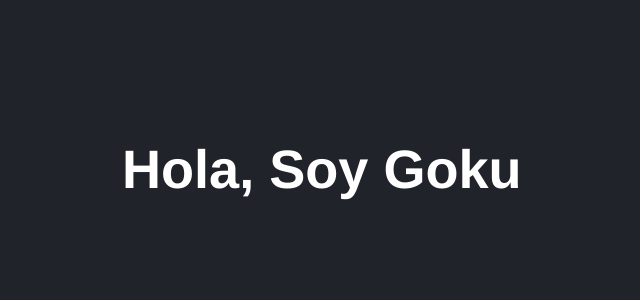
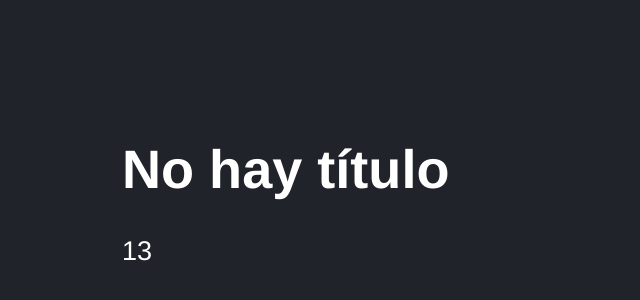
Before and after one commit to thezxdev/intro-react, a React (Vite) app: page / in a window 1280 px wide. Shown: the part 46-346 px from the top of the page, without its empty margins (26-666 px from the left). Built offline with nearby package versions, Linux system fonts and the light colour scheme.

Commit message:
Propiedades por defecto

```diff
--- a/src/FirstApp.jsx
+++ b/src/FirstApp.jsx
@@ -26,7 +26,7 @@ export const FirstApp = ( { title, subTitle } ) => {
     <>
 			<h1>{ title }</h1>
       {/* <code>{ JSON.stringify( newMessage ) }</code> */}
-      {/* <p>{ subTitle + 1 }</p> */}
+      <p>{ subTitle + 1 }</p>
     </>
   );
 }
@@ -36,3 +36,10 @@ FirstApp.propTypes = {
   title: PropTypes.string.isRequired,
   subTitle: PropTypes.number.isRequired
 }
+
+// Propiedades por defecto
+FirstApp.defaultProps = {
+  title: 'No hay título',
+  subTitle: 'No hay subtitulo',
+  name: 'zxxz',
+}
--- a/src/main.jsx
+++ b/src/main.jsx
@@ -9,6 +9,6 @@ import './styles.css';
 ReactDOM.createRoot(document.getElementById('root')).render(
 	<React.StrictMode>
 		{/* Paso de valores a un componente con props */}
-		<FirstApp title='Hola, Soy Goku' subTitle={ 12 } />
+		<FirstApp subTitle={ 12 } />
 	</React.StrictMode>
 )
```
